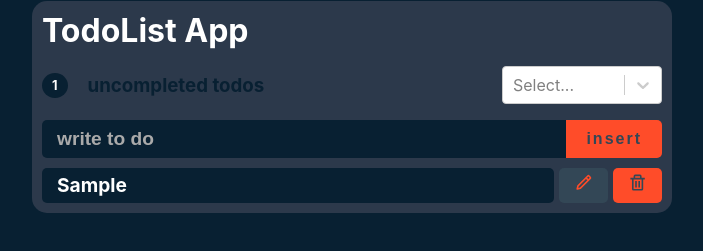
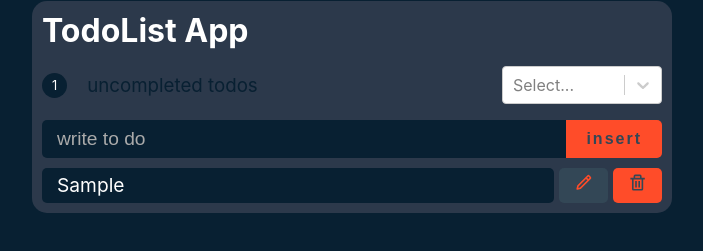
Before and after one commit to armin-bkh/todolistapp-react-js, a React (Create React App) app: page / in a window 1280 px wide. Both pictures are taken after typing "Sample" into the empty fields and a click on the button "insert". Shown: the part 293-544 px from the top of the page, without its empty margins (288-991 px from the left). Built offline with nearby package versions, Linux system fonts and the light colour scheme.

Commit message:
updated font-weight

```diff
--- a/src/Components/NavBar/NavBar.module.scss
+++ b/src/Components/NavBar/NavBar.module.scss
@@ -8,38 +8,9 @@ $trash: #FF4C29;
     flex-direction: column;
     margin-bottom: 1rem;
 
-    .countContainer {
-        display: flex;
-        align-items: center;
-        justify-content: space-between;
-        width: 100%;
-
-        .badge {
-            padding: 5px 10px;
-            background-color: $bg;
-            color: #fff;
-            margin-right: 20px;
-            border-radius: 50%;
-            font-weight: bold;
-            font-size: .8rem;
-            @media only screen and (max-width:1000px){
-                margin-right: 10px;
-                font-size: .6rem;
-            }
-            @media only screen and (max-width:700px){
-                font-size: .5rem;
-                padding: 2.5px 5px;
-                margin-right: 5px;
-            }
-        }
-
-
-
-
-    }
 
     .title {
-        font-weight: bold;
+        font-weight: 400;
         color: $bg;
 
         @media only screen and (max-width:1000px){
@@ -67,4 +38,35 @@ $trash: #FF4C29;
             font-size: 1rem;
         }
     }
+
+    .countContainer {
+        display: flex;
+        align-items: center;
+        justify-content: space-between;
+        width: 100%;
+
+        .badge {
+            padding: 5px 10px;
+            background-color: $bg;
+            color: #fff;
+            margin-right: 20px;
+            border-radius: 50%;
+            font-weight: 400;
+            font-size: .8rem;
+            @media only screen and (max-width:1000px){
+                margin-right: 10px;
+                font-size: .6rem;
+            }
+            @media only screen and (max-width:700px){
+                font-size: .5rem;
+                padding: 2.5px 5px;
+                margin-right: 5px;
+            }
+        }
+
+
+
+
+    }
+
 }
--- a/src/Components/TodoForm/TodoForm.module.scss
+++ b/src/Components/TodoForm/TodoForm.module.scss
@@ -19,7 +19,7 @@ $btn-bg: #FF4C29;
         border: none;
         color: #fff;
         font-size: 1.2rem;
-        font-weight: bold;
+        font-weight: 400;
         border-radius: 5px 0 0 5px;
 
         @media only screen and (max-width:700px){
@@ -56,7 +56,7 @@ $btn-bg: #FF4C29;
         outline: none;
         border: none;
         border-radius: 0 5px 5px 0;
-        font-weight: bold;
+        font-weight: 400;
         padding: 5px 15px;
 
         @media only screen and (max-width:700px){
--- a/src/Components/TodoItem/TodoItem.module.scss
+++ b/src/Components/TodoItem/TodoItem.module.scss
@@ -16,7 +16,7 @@ $item-bg: #082032;
         border-radius: 5px;
         font-size: 1.2rem;
         color: #fff;
-        font-weight: bold;
+        font-weight: 400;
 
         @media only screen and (max-width:700px){
             font-size: .8rem;
```
